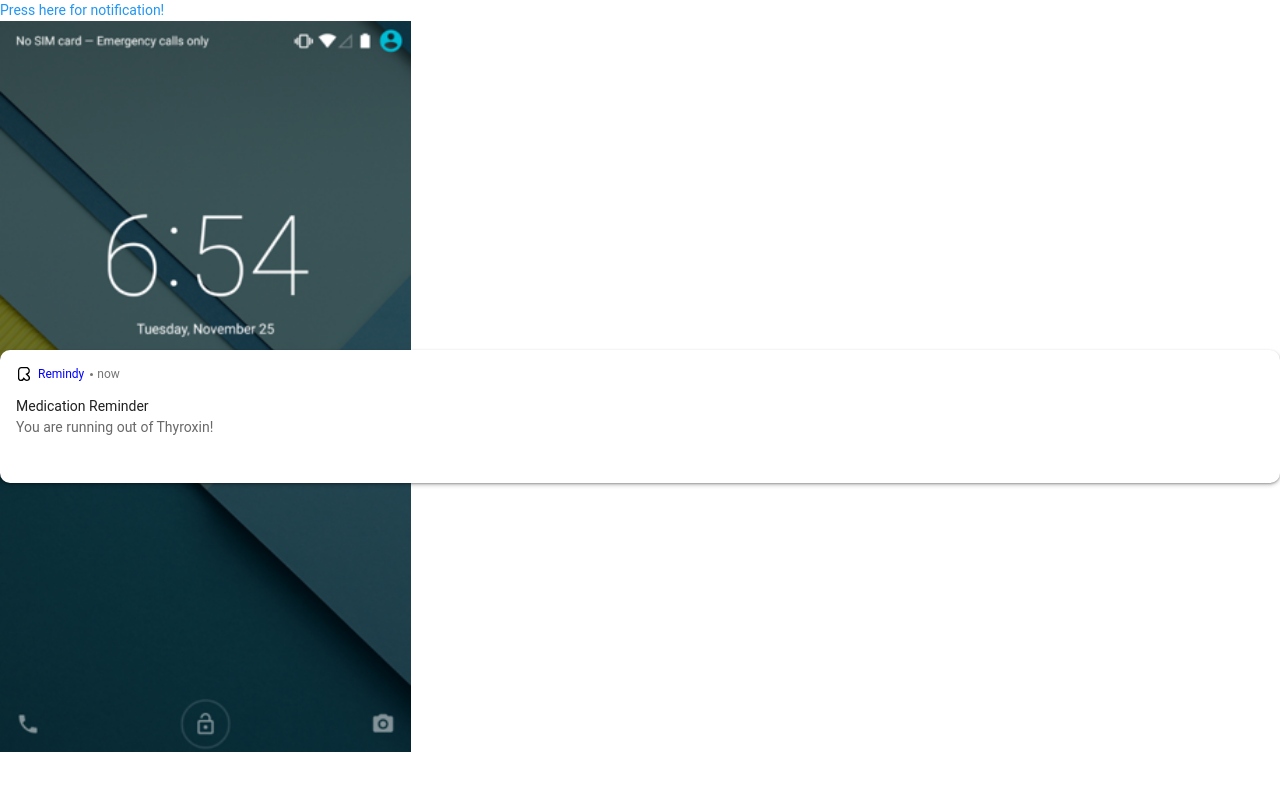
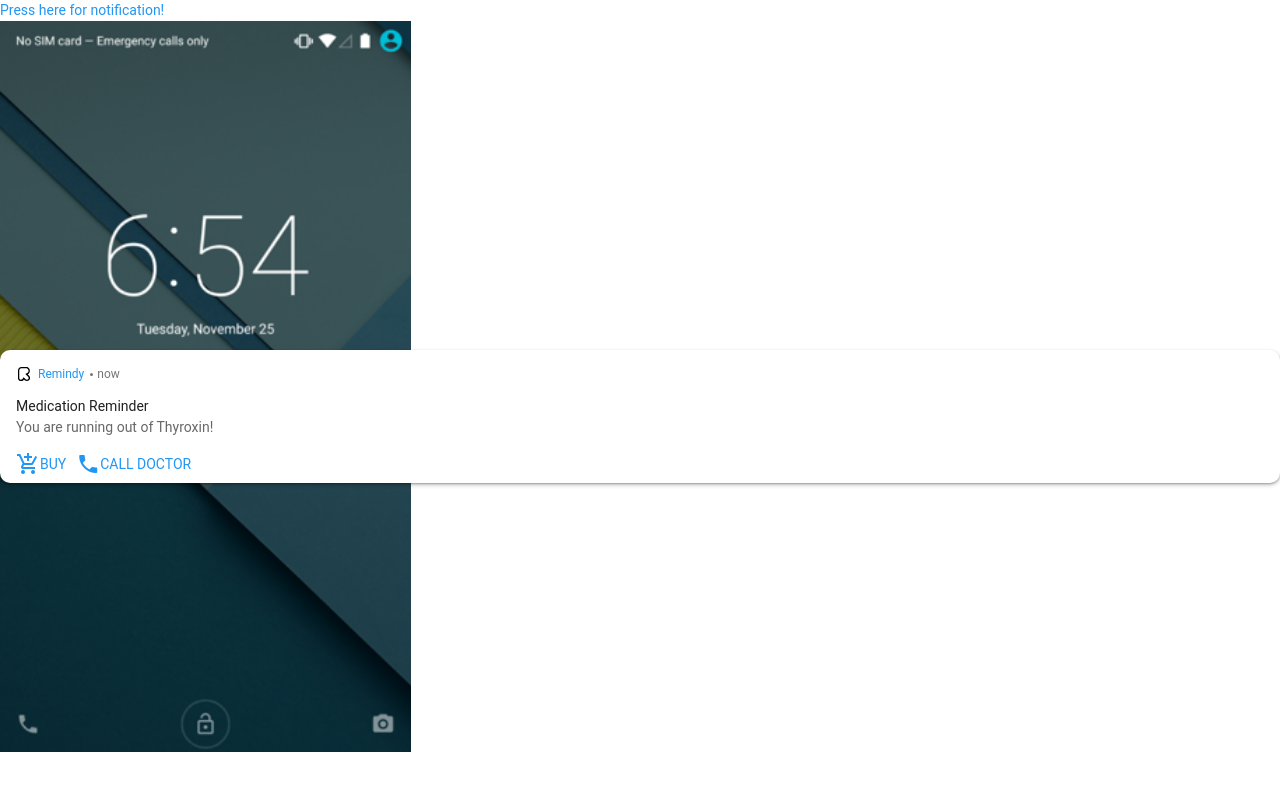
Before and after one commit to ChrissyMaria/RemindyApp, a plain HTML site: page www/index2.html in a window 1280 px wide. Both pictures are taken after a click on the link "Press here for notification!". Drawn offline with Linux system fonts and the light colour scheme.

Commit message:
Self Made Notification 2
Added buttons. Still no sliding but soon!

```diff
--- a/www/css/app.css
+++ b/www/css/app.css
@@ -416,10 +416,9 @@
 }
 
 #noti-appName {
-    color: blue;
+    color: #2196f3;
     font-size: 12px;
-    margin:0px 6px;
-
+    margin: 0px 6px;
 }
 
 #noti-time {
@@ -439,13 +438,23 @@
     background: #757575;
 }
 
-#noti-subtitle p{
+#noti-subtitle p {
     margin-left: 16px;
     margin-bottom:0px;
 }
 
-#noti-text p{
+#noti-text p {
     margin-left: 16px;
     margin-top: 0px;
     color: dimgrey;
 }
+
+#noti-default-btn {
+    display:flex;
+    justify-content:flex-start;
+    margin-left: 16px;
+}
+
+.noti-btn {
+    margin-right:10px;
+}
--- a/www/index2.html
+++ b/www/index2.html
@@ -111,6 +111,10 @@
                         <div id="noti-text">
                             <p>You are running out of Thyroxin!</p>
                         </div>
+                        <div id="noti-default-btn">
+                            <span class="noti-btn"><a class="link external" href="http://google.com"><i class="material-icons">add_shopping_cart</i>BUY</a></span>
+                            <span class="noti-btn"><a class="link external" href="http://www.google.com"><i class="material-icons">call</i>CALL DOCTOR</a></span>
+                        </div>
                     </div>
                     <!--POPUP TRIGGER-->
                     <a href="#" onclick="showNotificationCallbackOnClose()"><img src="images/background_notify.png" style="width:411px;" /></a>
```
